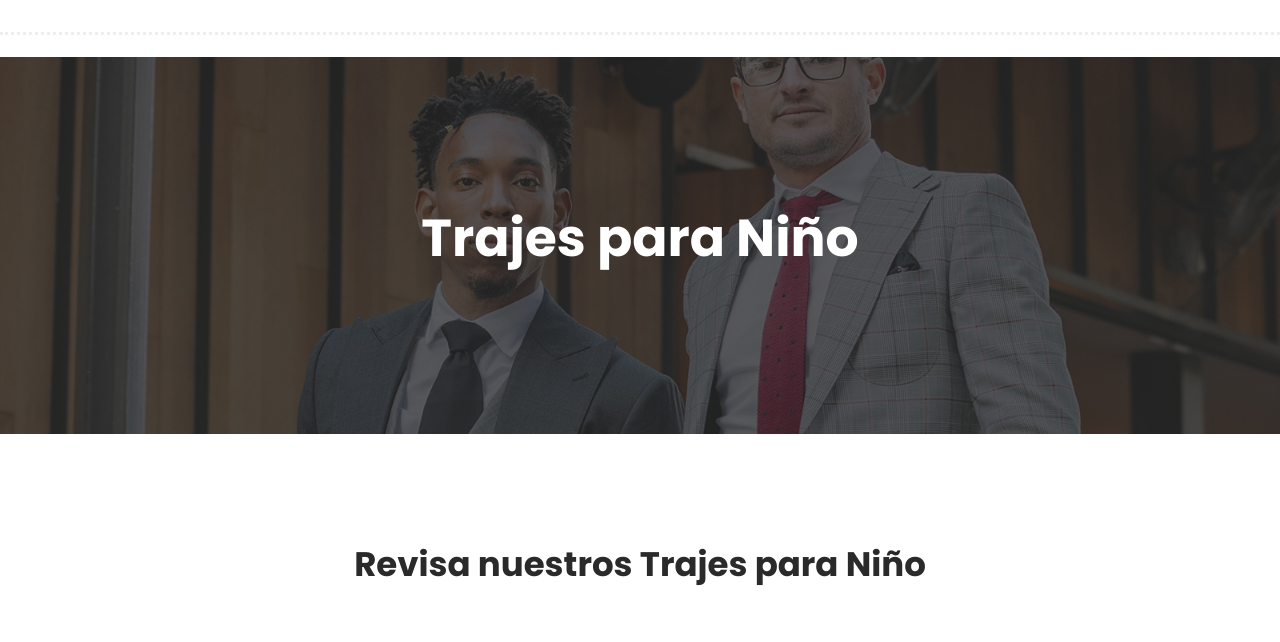
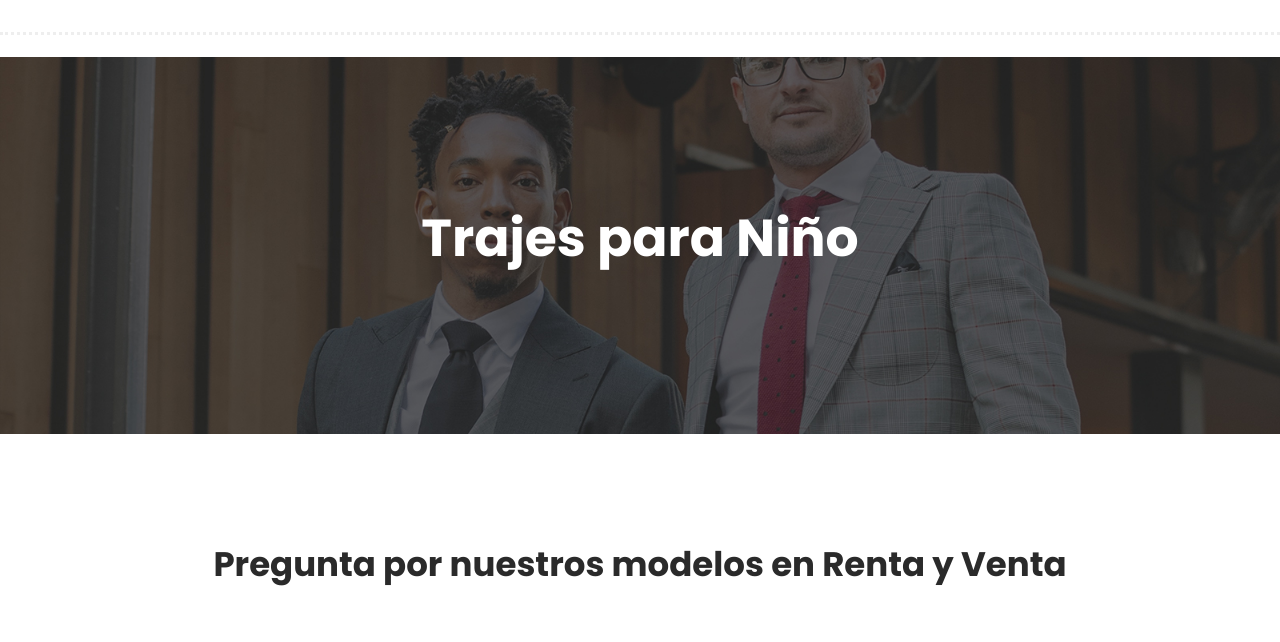
Before and after one commit to Giyoooooo/bdd, a plain HTML site: page nino.html in a window 1280 px wide. Shown: the part 103-745 px from the top of the page. Drawn offline with nearby package versions, Linux system fonts and the light colour scheme.

Commit message:
Update nino.html

```diff
--- a/nino.html
+++ b/nino.html
@@ -113,7 +113,7 @@ https://templatemo.com/tm-571-hexashop
             <div class="row">
                 <div class="col-lg-12">
                     <div class="section-heading">
-                        <h2>Revisa nuestros Trajes para Niño</h2>
+                        <h2>Pregunta por nuestros modelos en Renta y Venta</h2>
                     </div>
                 </div>
             </div>
```
